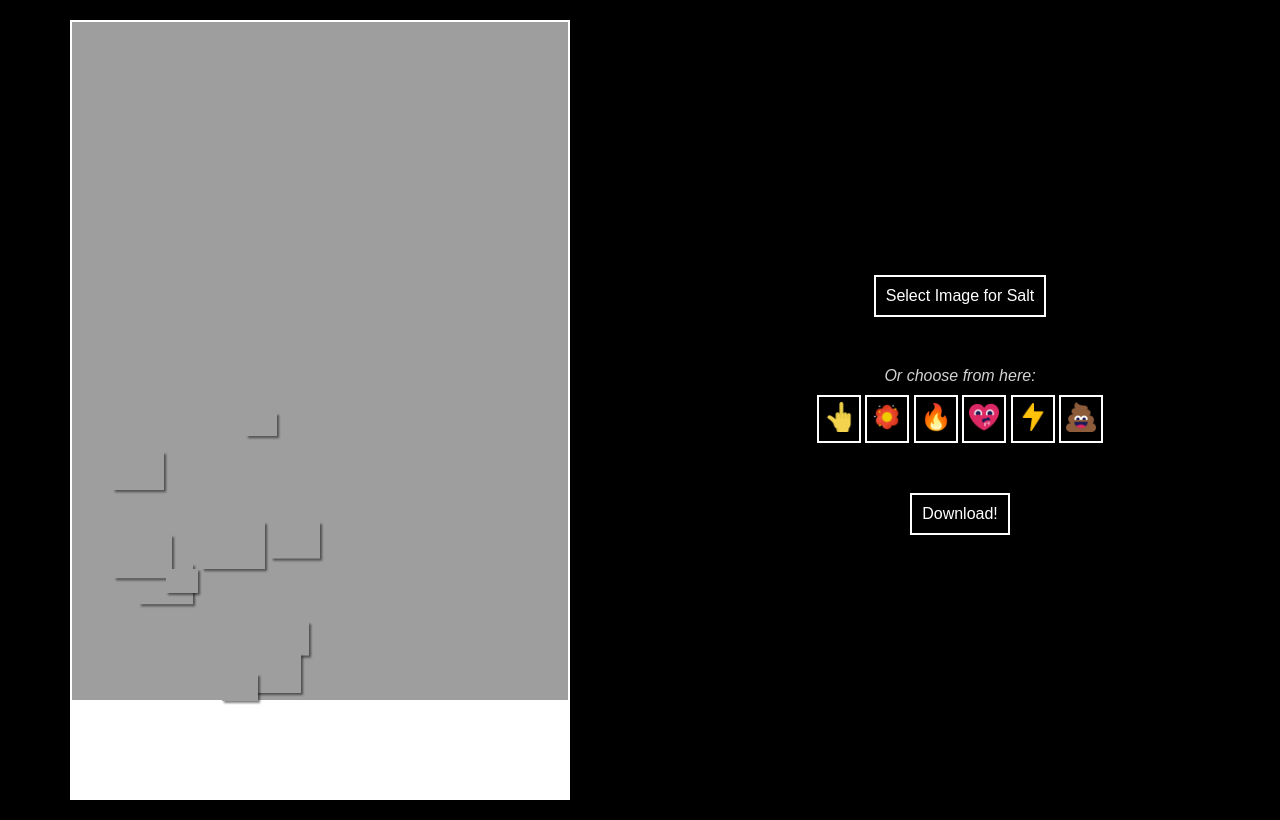
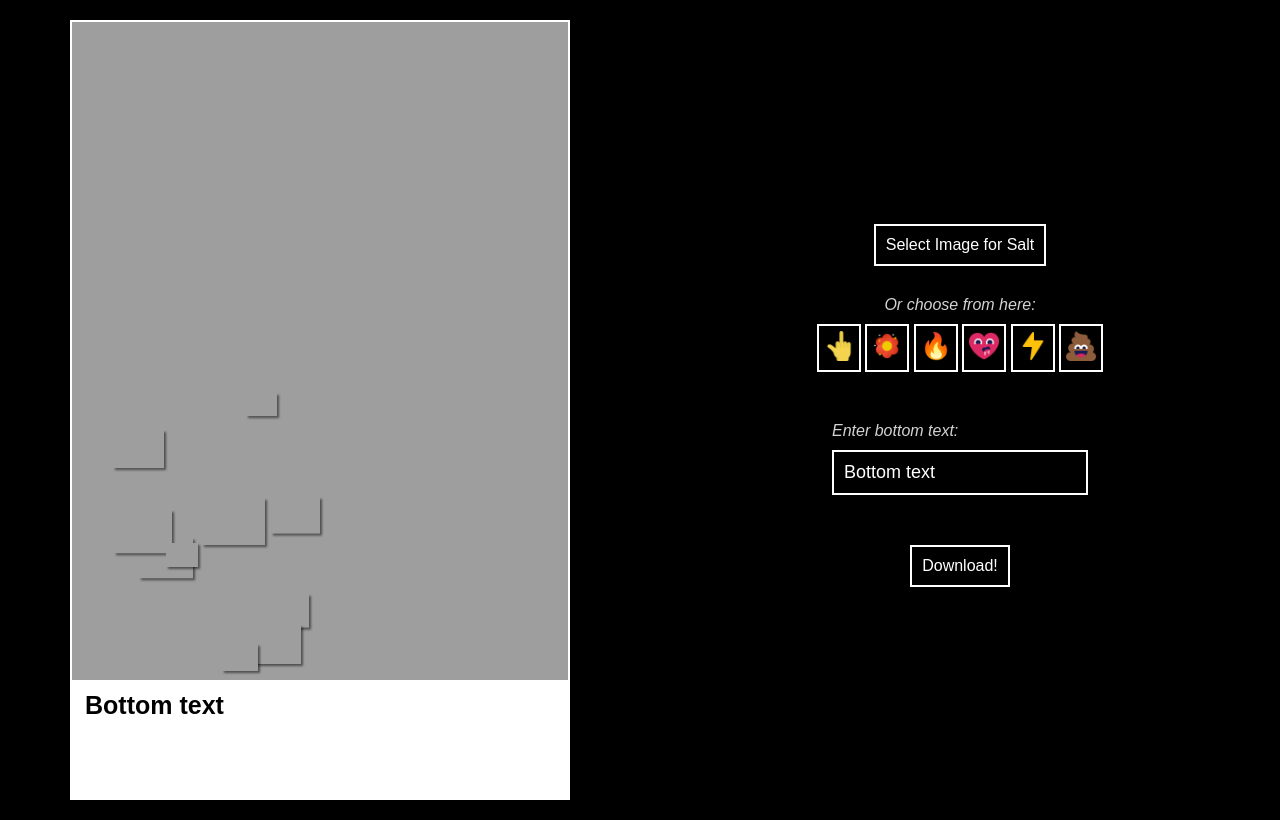
Before and after one commit to gaurav-12/SaltBae-MemeGenerator, a website: page index.html in a window 1280 px wide. Drawn offline with Linux system fonts and the light colour scheme.

Commit message:
Adding support for bottom text

```diff
--- a/index.html
+++ b/index.html
@@ -35,6 +35,11 @@
                 </li>
             </ul>
 
+            <div id="bottomTextContainer">
+                <label>Enter bottom text:</label>
+                <input id="bottomText" type="text" placeholder="Bottom text..." value="Bottom text"/>
+            </div>
+
             <a href="#" id="downloadLink" download="salt-bae.jpeg">Download!</a>
         </section>
     </div>
--- a/script.js
+++ b/script.js
@@ -1,16 +1,20 @@
+const BOTTOM_PADDING = 120;
+const TEXT_PADDING = 15;
+
 function getRandomInt(min, max) {
     min = Math.ceil(min);
     max = Math.floor(max);
     return Math.floor(Math.random() * (max - min)) + min; //The maximum is exclusive and the minimum is inclusive
 }
 
-function drawBackgroundImage(canvas, ctx) {
+function drawBackgroundImage(canvas, ctx, textCanvas) {
     ctx.clearRect(0, 0, canvas.width, canvas.height);
 
     ctx.fillStyle = 'white';
     ctx.fillRect(0, 0, canvas.width, canvas.height);
 
-    ctx.drawImage(document.getElementById('memeimage'), 0, 0, canvas.width, canvas.height - 100);
+    ctx.drawImage(document.getElementById('memeimage'), 0, 0, canvas.width, canvas.height - BOTTOM_PADDING);
+    ctx.drawImage(textCanvas, TEXT_PADDING, canvas.height - (BOTTOM_PADDING - TEXT_PADDING));
 
     ctx.strokeStyle = 'white';
     ctx.lineWidth = 4;
@@ -37,7 +41,7 @@ function drawSalt(src, canvas, ctx) {
     image.onload = function () {
         for (let i = 0; i < 10; i++) {
             const randomX = getRandomInt(10, canvas.width / 2);
-            const randomY = getRandomInt(canvas.height - 400, canvas.height - 120);
+            const randomY = getRandomInt(canvas.height - (BOTTOM_PADDING + 20) - 280, canvas.height - (BOTTOM_PADDING + 30));
             const dimensions = getRandomImageSize(25, 75, image.width, image.height);
 
             newCanvas.height = dimensions.height + 5;
@@ -62,13 +66,25 @@ onload = function () {
     const canvas = document.getElementById('canvas');
     canvas.height = window.innerHeight - 20; // 20 is the margin given to section in css
     const ctx = canvas.getContext('2d');
-    drawBackgroundImage(canvas, ctx);
+
+    const bottomText = document.getElementById('bottomText');
+
+    const textCanvas = document.createElement('canvas');
+    textCanvas.height = BOTTOM_PADDING;
+    textCanvas.width = canvas.width
+    const textCtx = textCanvas.getContext('2d');
+    textCtx.font = "bold 25px Arial";
+    textCtx.fillStyle = "black";
+    textCtx.textBaseline = "top";
+    textCtx.fillText(bottomText.value, 0, 0);
+
+    drawBackgroundImage(canvas, ctx, textCanvas);
 
     const saltImage = drawSalt('https://image.flaticon.com/icons/png/512/2746/2746582.png', canvas, ctx);
 
     const input = document.querySelector("input[type='file']")
     input.addEventListener('change', function () {
-        drawBackgroundImage(canvas, ctx);
+        drawBackgroundImage(canvas, ctx, textCanvas);
         updateSalt(this.files[0], saltImage);
     });
 
@@ -80,7 +96,18 @@ onload = function () {
 
     const saltOptions = document.getElementById('saltOptions');
     saltOptions.addEventListener('click', (e) => {
-        drawBackgroundImage(canvas, ctx);
+        drawBackgroundImage(canvas, ctx, textCanvas);
         saltImage.src = e.target.src
     })
+
+    bottomText.addEventListener('keyup', (e) => {
+        textCtx.clearRect(0, 0, textCanvas.width, textCanvas.height);
+
+        ctx.clearRect(TEXT_PADDING, canvas.height - (BOTTOM_PADDING - TEXT_PADDING), textCanvas.width, textCanvas.height);
+        ctx.fillRect(TEXT_PADDING, canvas.height - (BOTTOM_PADDING - TEXT_PADDING), textCanvas.width, textCanvas.height);
+
+        textCtx.fillText(e.target.value, 0, 0);
+        ctx.drawImage(textCanvas, TEXT_PADDING, canvas.height - (BOTTOM_PADDING - TEXT_PADDING));
+        console.log(e.target.value);
+    });
 };
--- a/styles.css
+++ b/styles.css
@@ -45,7 +45,21 @@ label {
 }
 
 #upload-container {
-    margin-bottom: 50px;
+    margin-bottom: 30px;
+}
+
+#bottomTextContainer {
+    margin-top: 50px;
+}
+
+#bottomTextContainer input {
+    border: 2px solid white;
+    color: white;
+    padding: 10px;
+    background: black;
+    outline: none;
+    margin-top: 10px;
+    font-size: 18px;
 }
 
 #container {
```
